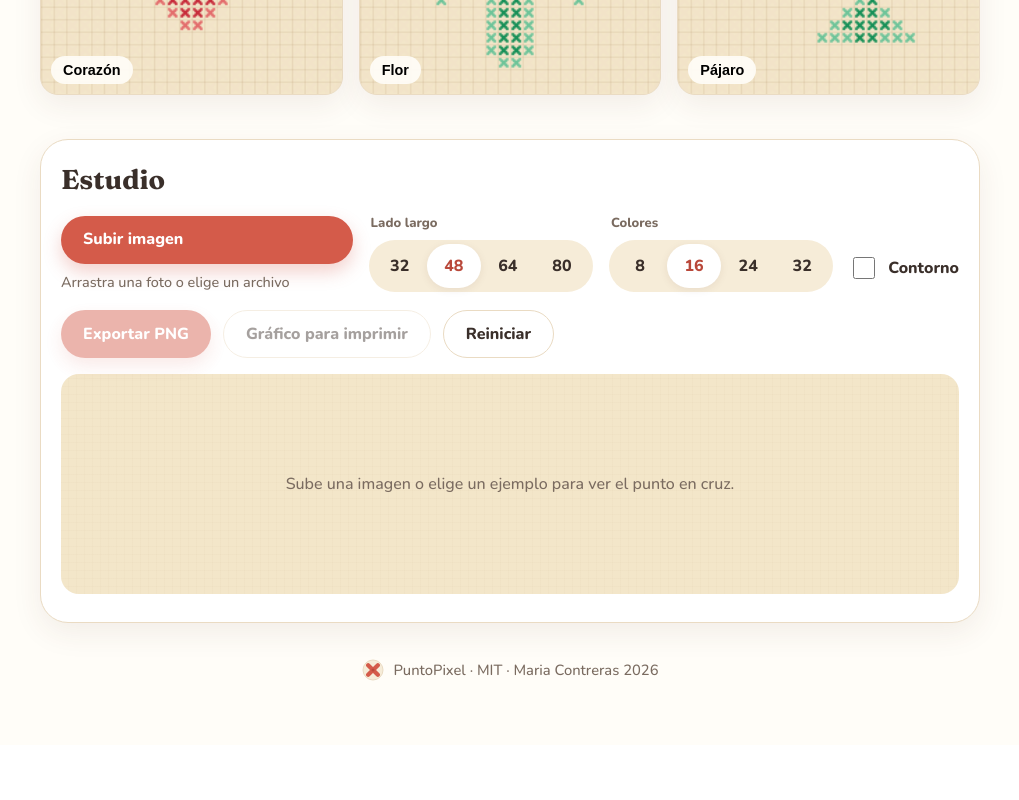
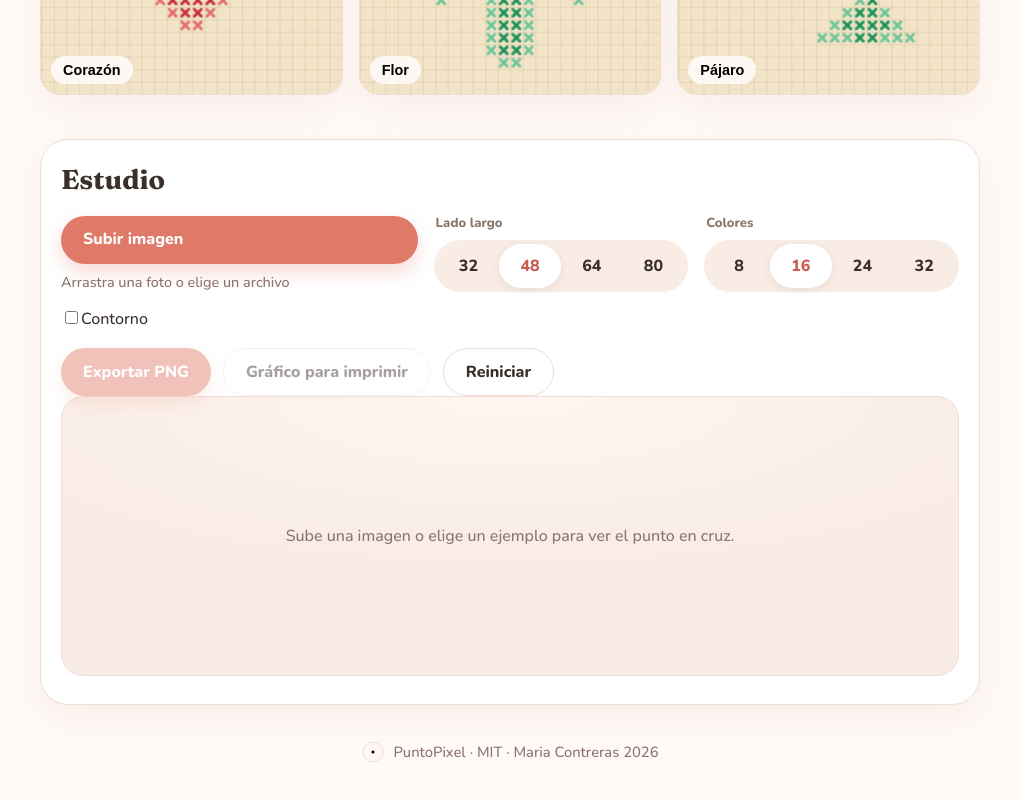
Before and after one commit to mcontrerasmalpar-pixel/PuntoPixel, a React (Vite) app: page / in a window 1280 px wide. Shown: the part 638-1438 px from the top of the page, without its empty margins (130-1149 px from the left). Before the commit the page ends 1383 px from the top, so only its background shows below. Built offline with nearby package versions, Linux system fonts and the light colour scheme.

Commit message:
Restyle PuntoPixel UI: pastel studio, tile legend, and glossy preview styles

```diff
--- a/src/styles.css
+++ b/src/styles.css
@@ -1,15 +1,16 @@
 :root {
   --ink: #3a2f2a;
-  --muted: #7a6b60;
-  --paper: #fffdf8;
-  --cream: #f6ecd8;
-  --aida: #f3e6c9;
-  --line: #eadbc3;
-  --coral: #d45b4a;
-  --coral-dark: #b9483a;
+  --muted: #8a746c;
+  --paper: #fffaf7;
+  --cream: #f8ece4;
+  --blush: #f7ddd6;
+  --aida: #f6e4dc;
+  --line: #f0ddd4;
+  --coral: #e07a68;
+  --coral-dark: #c85d4e;
   --coral-soft: #f3cfc8;
-  --shadow: 0 10px 30px rgba(90, 50, 40, 0.08);
-  --radius: 18px;
+  --shadow: 0 12px 32px rgba(180, 90, 80, 0.08);
+  --radius: 20px;
 }
 
 * { box-sizing: border-box; }
@@ -19,7 +20,7 @@ body {
   font-family: "Nunito", "Segoe UI", sans-serif;
   color: var(--ink);
   background:
-    radial-gradient(1200px 400px at 50% -80px, #fff7ea 0%, var(--paper) 55%);
+    radial-gradient(1100px 420px at 50% -90px, #fff4ee 0%, var(--paper) 58%);
   min-height: 100dvh;
 }
 
@@ -52,14 +53,10 @@ body {
   cursor: pointer;
 }
 
-.mark .mark-bg { fill: var(--cream); stroke: var(--line); }
-.mark .mark-x {
-  stroke: var(--coral);
-  stroke-width: 4.2;
-  stroke-linecap: round;
-  fill: none;
-}
-.mark .mark-dot { fill: var(--coral-dark); }
+.mark .mark-bg { fill: #fff7f3; stroke: var(--line); }
+.mark .mark-tile.a { fill: #f3c4bc; }
+.mark .mark-tile.b { fill: #e07a68; }
+.mark .mark-tile.c { fill: #f6e4dc; }
 
 .hero {
   text-align: center;
@@ -97,7 +94,7 @@ body {
 .btn.primary {
   background: var(--coral);
   color: white;
-  box-shadow: 0 8px 18px rgba(212, 91, 74, 0.28);
+  box-shadow: 0 8px 18px rgba(224, 122, 104, 0.28);
 }
 .btn.primary:hover:not(:disabled) { background: var(--coral-dark); }
 .btn.ghost {
@@ -135,7 +132,7 @@ body {
   position: absolute;
   left: 10px;
   bottom: 10px;
-  background: rgba(255, 253, 248, 0.92);
+  background: rgba(255, 250, 247, 0.94);
   padding: 6px 12px;
   border-radius: 999px;
   font-weight: 800;
@@ -162,7 +159,7 @@ body {
   gap: 16px;
 }
 @media (min-width: 720px) {
-  .controls { grid-template-columns: 1.3fr 1fr 1fr auto; align-items: end; }
+  .controls { grid-template-columns: 1.4fr 1fr 1fr; align-items: end; }
 }
 
 .upload { display: flex; flex-direction: column; gap: 8px; }
@@ -195,59 +192,108 @@ fieldset legend {
 }
 .seg button.on { background: white; color: var(--coral-dark); box-shadow: 0 2px 8px rgba(80,40,30,0.08); }
 
-.toggle {
+.preview-stage {
+  position: relative;
+  margin-top: 22px;
+}
+.preview-stage.busy { opacity: 0.65; }
+.preview-tools {
   display: flex;
+  justify-content: flex-end;
+  gap: 8px;
+  margin-bottom: 10px;
+}
+.icon-btn {
+  width: 44px;
+  height: 44px;
+  border-radius: 999px;
+  border: 1px solid var(--line);
+  background: white;
+  color: var(--ink);
+  display: inline-flex;
   align-items: center;
-  gap: 10px;
-  min-height: 48px;
-  font-weight: 800;
+  justify-content: center;
   cursor: pointer;
+  padding: 0;
 }
-.toggle input { width: 22px; height: 22px; accent-color: var(--coral); }
-
-.actions { justify-content: flex-start; margin: 18px 0 16px; }
+.icon-btn.on {
+  background: var(--blush);
+  color: var(--coral-dark);
+  border-color: var(--coral-soft);
+}
+.icon-btn:disabled { opacity: 0.4; cursor: not-allowed; }
 
 .preview-wrap {
   background:
-    repeating-linear-gradient(0deg, transparent, transparent 7px, rgba(180,150,110,0.08) 8px),
-    repeating-linear-gradient(90deg, transparent, transparent 7px, rgba(180,150,110,0.08) 8px),
-    var(--aida);
-  border-radius: 18px;
-  min-height: 220px;
+    radial-gradient(800px 240px at 50% 0%, #fff6f1 0%, var(--cream) 70%);
+  border-radius: 22px;
+  min-height: 280px;
   display: flex;
   align-items: center;
   justify-content: center;
   overflow: auto;
-  padding: 16px;
+  padding: 18px;
+  border: 1px solid var(--line);
 }
-.preview-wrap.busy { opacity: 0.65; }
-.preview { display: block; max-width: 100%; height: auto; border-radius: 8px; }
+.preview { display: block; height: auto; border-radius: 10px; }
 .empty { color: var(--muted); text-align: center; padding: 24px; }
 
-.legend { margin-top: 22px; }
+.swatch-row {
+  display: flex;
+  flex-wrap: wrap;
+  gap: 10px;
+  justify-content: center;
+  margin: 18px 0 8px;
+}
+.dot {
+  width: 28px;
+  height: 28px;
+  border-radius: 50%;
+  border: 2px solid white;
+  box-shadow: 0 0 0 1px rgba(80, 40, 30, 0.12);
+  cursor: pointer;
+  padding: 0;
+}
+.dot.on {
+  box-shadow: 0 0 0 3px var(--coral);
+  transform: scale(1.08);
+}
+
+.legend { margin-top: 16px; }
 .legend h3 { margin: 0 0 10px; font-family: "Fraunces", Georgia, serif; }
-.legend ul { list-style: none; margin: 0; padding: 0; display: grid; gap: 8px; }
+.legend ul {
+  list-style: none;
+  margin: 0;
+  padding: 0;
+  display: flex;
+  flex-wrap: wrap;
+  gap: 8px;
+}
 .legend li {
   display: grid;
-  grid-template-columns: 28px 28px 110px 1fr auto;
+  grid-template-columns: auto 22px 1fr auto;
   gap: 10px;
   align-items: center;
-  padding: 8px 10px;
-  border-radius: 12px;
+  padding: 8px 12px;
+  border-radius: 999px;
   background: var(--paper);
-  min-height: 44px;
+  min-height: 40px;
+  cursor: pointer;
+  border: 1px solid transparent;
 }
+.legend li.on { border-color: var(--coral-soft); background: #fff4f0; }
 .swatch {
-  width: 28px;
-  height: 28px;
-  border-radius: 8px;
+  width: 18px;
+  height: 18px;
+  border-radius: 50%;
   border: 1px solid var(--line);
   display: inline-block;
 }
-.sym { font-size: 1.1rem; text-align: center; }
-.code { font-weight: 800; }
-.name { color: var(--muted); }
-.count { color: var(--muted); font-size: 0.9rem; }
+.code { font-weight: 800; font-size: 0.92rem; }
+.name { color: var(--muted); font-size: 0.9rem; }
+.count { color: var(--muted); font-size: 0.9rem; font-weight: 800; }
+
+.actions { justify-content: flex-start; margin: 18px 0 0; }
 
 footer {
   display: flex;
@@ -261,7 +307,5 @@ footer {
 
 @media (max-width: 700px) {
   .example-grid { grid-template-columns: repeat(3, 1fr); gap: 8px; }
-  .legend li { grid-template-columns: 28px 24px 1fr; grid-template-rows: auto auto; }
-  .legend .name { grid-column: 3; }
-  .legend .count { grid-column: 1 / -1; }
+  .legend li { grid-template-columns: auto 18px 1fr auto; }
 }
```
Also changed, not shown: 1 other file (tests, documents, lock files or other folders).
